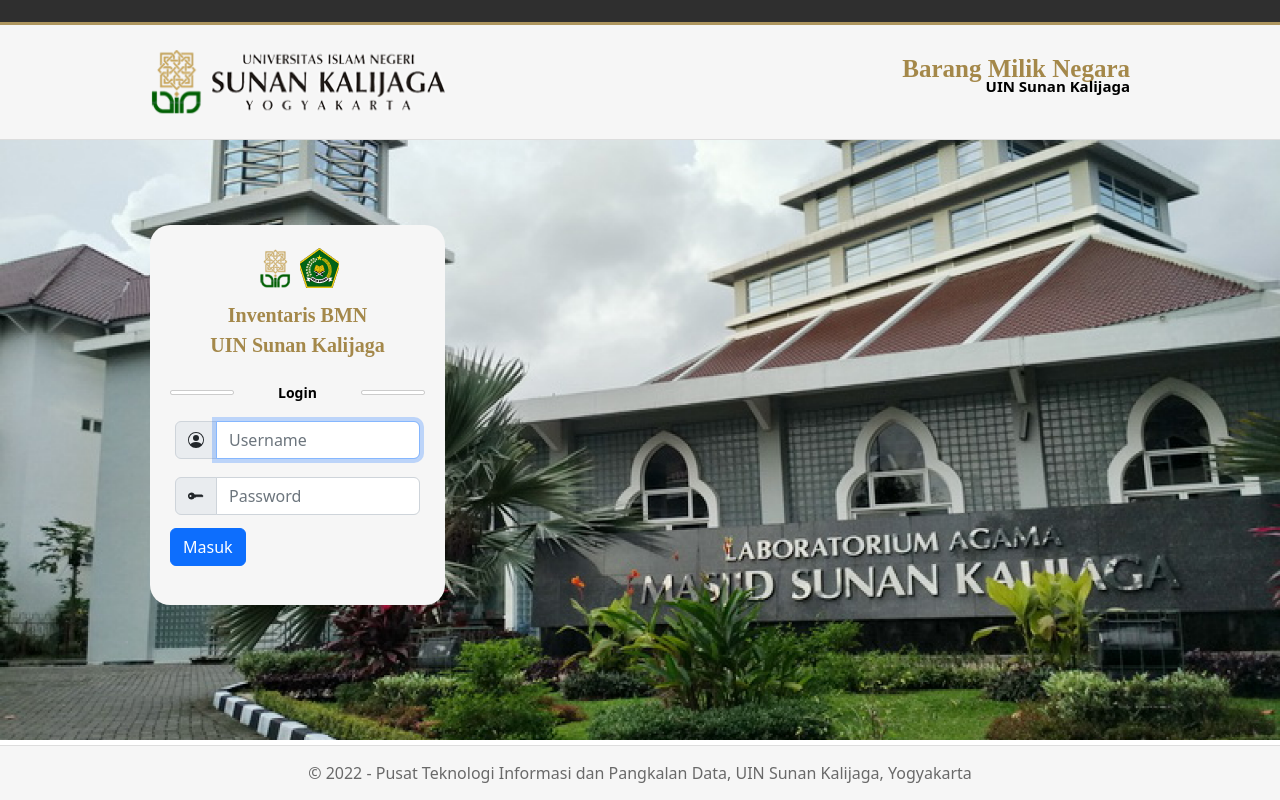
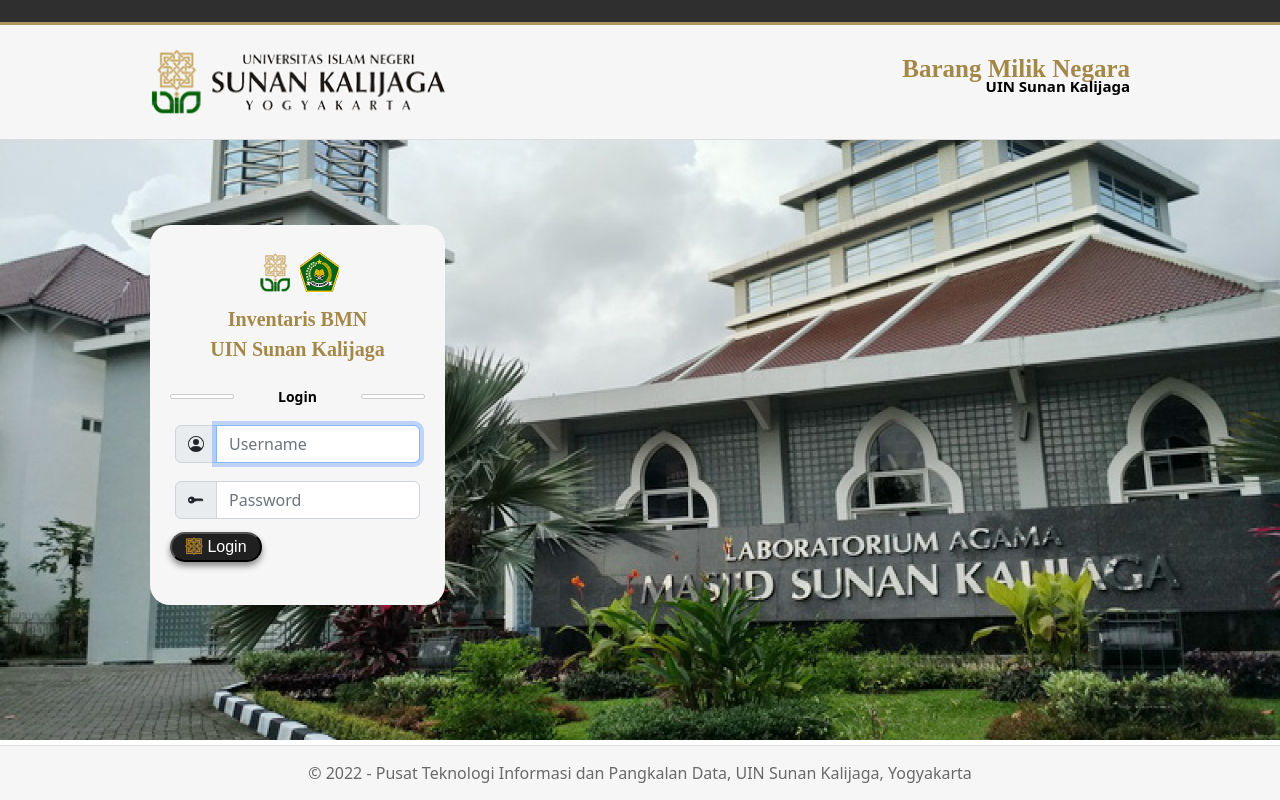
Before and after one commit to nandaarya/bbp_proyek, a PHP site: page / in a window 1280 px wide. Run offline with PHP 8.4, Linux system fonts and the light colour scheme.

Commit message:
edit button login

```diff
--- a/index.php
+++ b/index.php
@@ -111,7 +111,7 @@ $cek = mysqli_num_rows($login);
 								</td>
 							</tr>
 						</table>
-						<button type="submit" class="btn btn-primary" name="btn-login">Masuk</button>
+						<button class="button-login" name="btn-login"><img src="assets\images\logo_uin.png" alt="" class="logo-uin">Login</button>
 					</form>
 				</div>
 			</div>
--- a/style/index.css
+++ b/style/index.css
@@ -155,6 +155,28 @@ body {
     margin-bottom: 20px;
 }
 
+.button-login {
+    width: 92px;
+    height: 30px;
+    font-family: Arial, Helvetica, sans-serif;
+    background: rgb(33, 32, 32);
+    color: white;
+    cursor: pointer;
+    border-radius: 16px;
+    box-shadow: 0px 4px 6px #888888;
+}
+
+.logo-uin {
+    width: 22px;
+    height: 22px;
+    padding-bottom: 4px;
+    padding-right: 4px;
+}
+
+.button-login:hover {
+    background-color: #000;
+}
+
 .copyright {
     width: 100%;
     text-align: center;
```
Also changed, not shown: assets/images/logo_uin.png (added).
